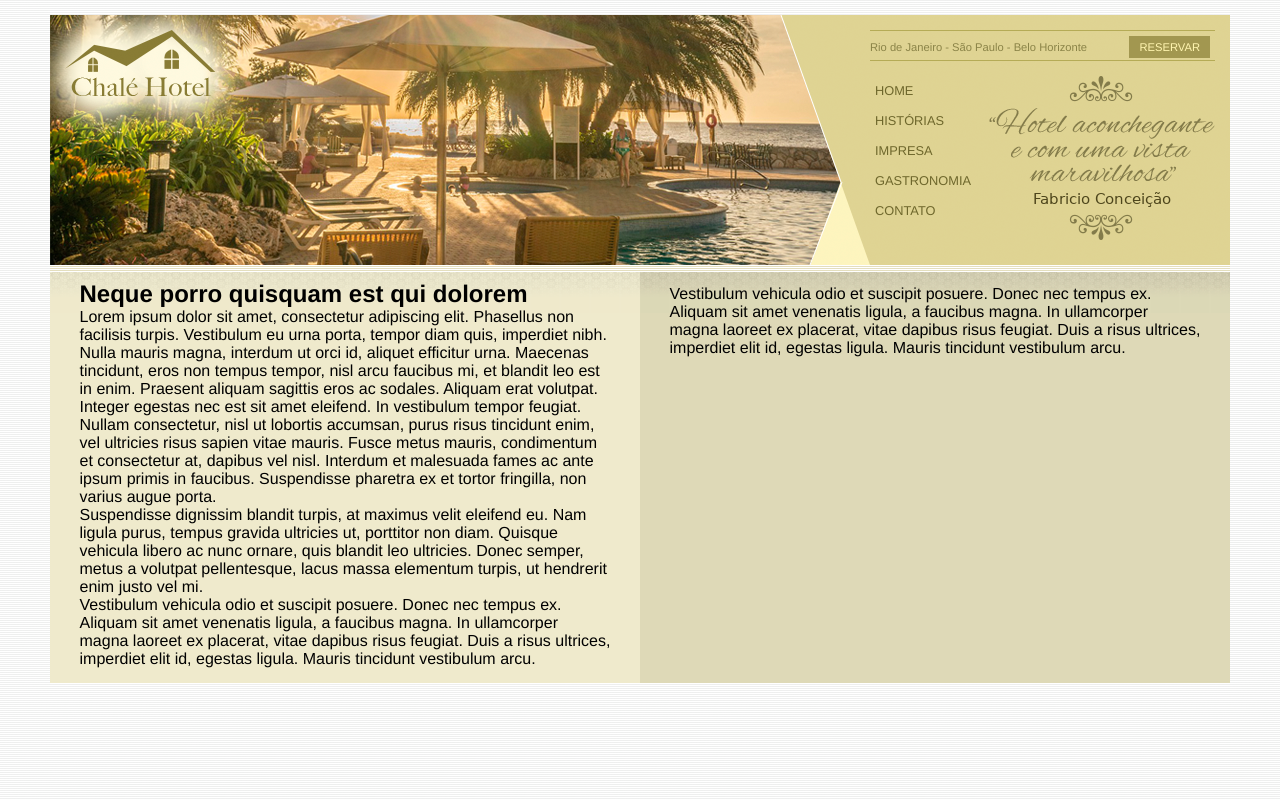
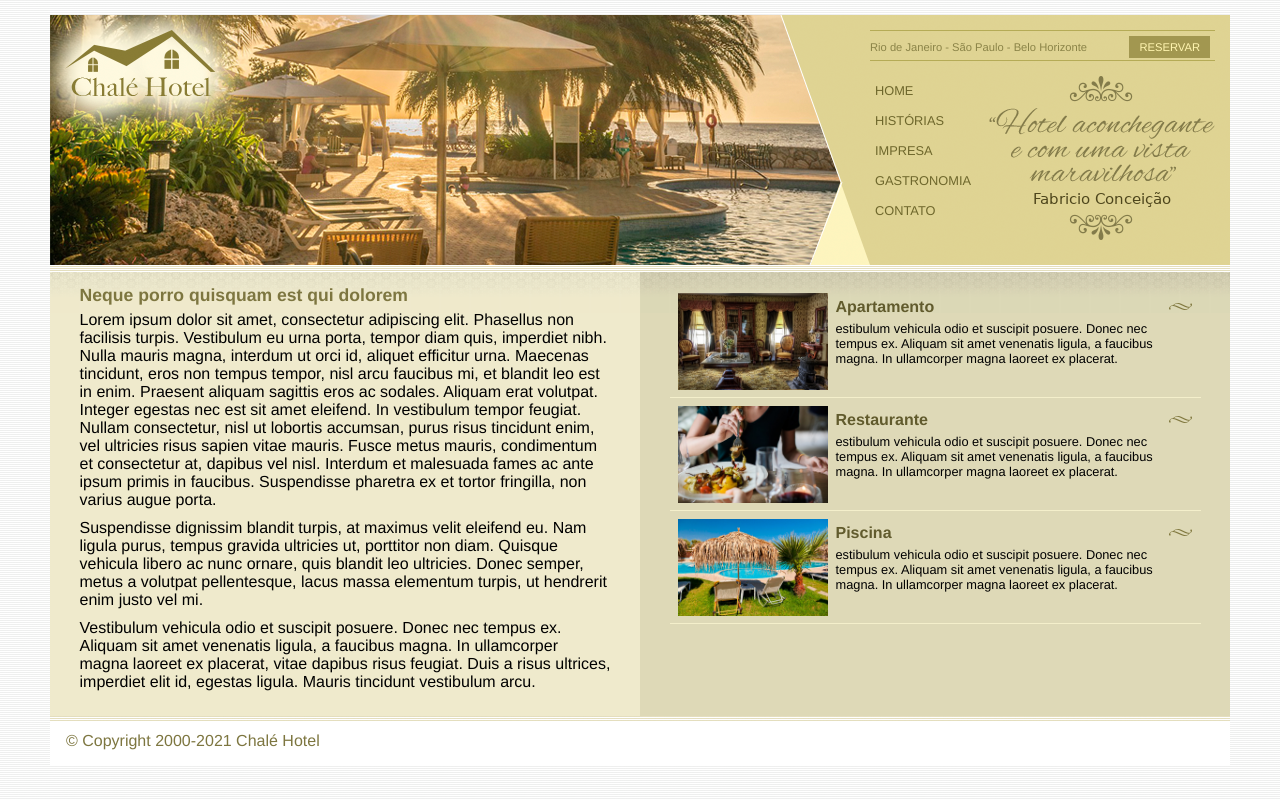
Before and after one commit to GeneralStudiesDEV/chale-hotel, a plain HTML site: page index.html in a window 1280 px wide. Drawn offline with Linux system fonts and the light colour scheme.

Commit message:
Finalizado area lateral e rodapé

```diff
--- a/css/estilo.css
+++ b/css/estilo.css
@@ -141,4 +141,48 @@ ul#navegacao a:hover{
 
 #rodape{
     clear: both;
+    padding: 16px;
+    background: #fff url(../img/bg-rodape.png) repeat-x top;
+    color: #7d7640;
 }
+
+/* Formatações de textos */
+h2{
+    color: #7d7640;
+    font-size: 1.1em;
+    padding: 5px 0px;
+}
+
+p{
+    font-size: 1em;
+    margin-bottom: 10px;
+}
+
+/* Formatações da area lateral*/
+#beneficios li{
+    padding: 8px;
+    border-bottom: 1px solid #f4efcb;
+    height: 6em;
+}
+
+#beneficios li a img{
+    float: left;
+    margin-right: 8px;
+}
+
+#beneficios li a p{
+    font-size: 0.8em;
+    color: #000;
+}
+
+#beneficios li a h3{
+    font-size: 1em;
+    color: #615b2d;
+    padding: 5px 0;
+    background: url(../img/ornamento.png) no-repeat center right;
+}
+
+#beneficios li:hover{
+    background: #f3f6d3;
+    cursor: pointer;
+}
--- a/index.html
+++ b/index.html
@@ -62,12 +62,39 @@
 
         <div id="area-lateral">
             <div class="conteudo">
-                <p>Vestibulum vehicula odio et suscipit posuere. Donec nec tempus ex. Aliquam sit amet venenatis ligula, a faucibus magna. In ullamcorper magna laoreet ex placerat, vitae dapibus risus feugiat. Duis a risus ultrices, imperdiet elit id, egestas ligula. Mauris tincidunt vestibulum arcu.</p>
+
+                <ul id="beneficios">
+                    <li>
+                        <a href="">
+                            <img src="img/apartamento.jpg" width="150px" alt="Apartamento">
+                            <h3>Apartamento</h3>
+                            <p>estibulum vehicula odio et suscipit posuere. Donec nec tempus ex. Aliquam sit amet venenatis ligula, a faucibus magna. In ullamcorper magna laoreet ex placerat.</p>
+                        </a>
+                    </li>
+
+                    <li>
+                        <a href="">
+                            <img src="img/restaurante.jpg" width="150px" alt="Restaurante">
+                            <h3>Restaurante</h3>
+                            <p>estibulum vehicula odio et suscipit posuere. Donec nec tempus ex. Aliquam sit amet venenatis ligula, a faucibus magna. In ullamcorper magna laoreet ex placerat.</p>
+                        </a>
+                    </li>
+
+                    <li>
+                        <a href="">
+                            <img src="img/piscina.jpg" width="150px" alt="Piscina">
+                            <h3>Piscina</h3>
+                            <p>estibulum vehicula odio et suscipit posuere. Donec nec tempus ex. Aliquam sit amet venenatis ligula, a faucibus magna. In ullamcorper magna laoreet ex placerat.</p>
+                        </a>
+                    </li>
+
+                </ul>
+
             </div>
         </div>
 
         <div id="rodape">
-
+            <span>&copy; Copyright 2000-2021 Chalé Hotel</span>
         </div>
 
     </div>
```
